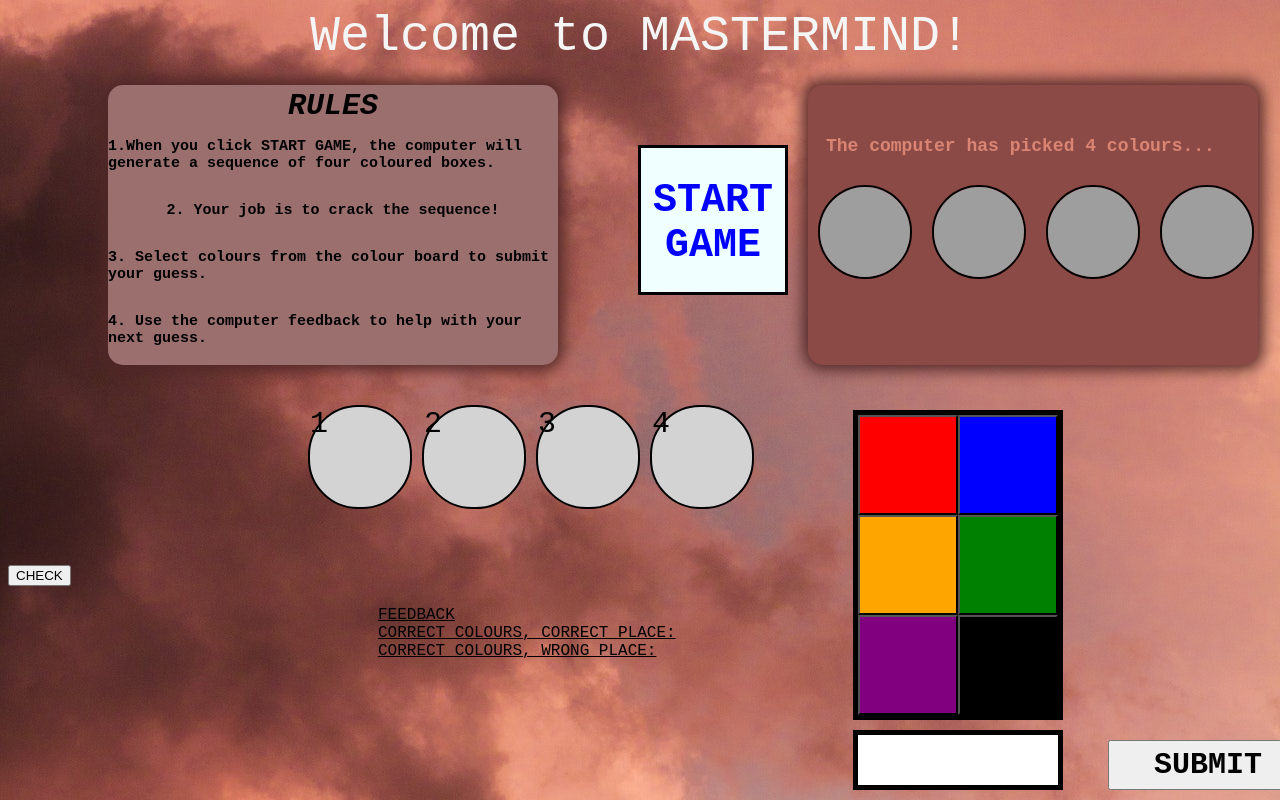
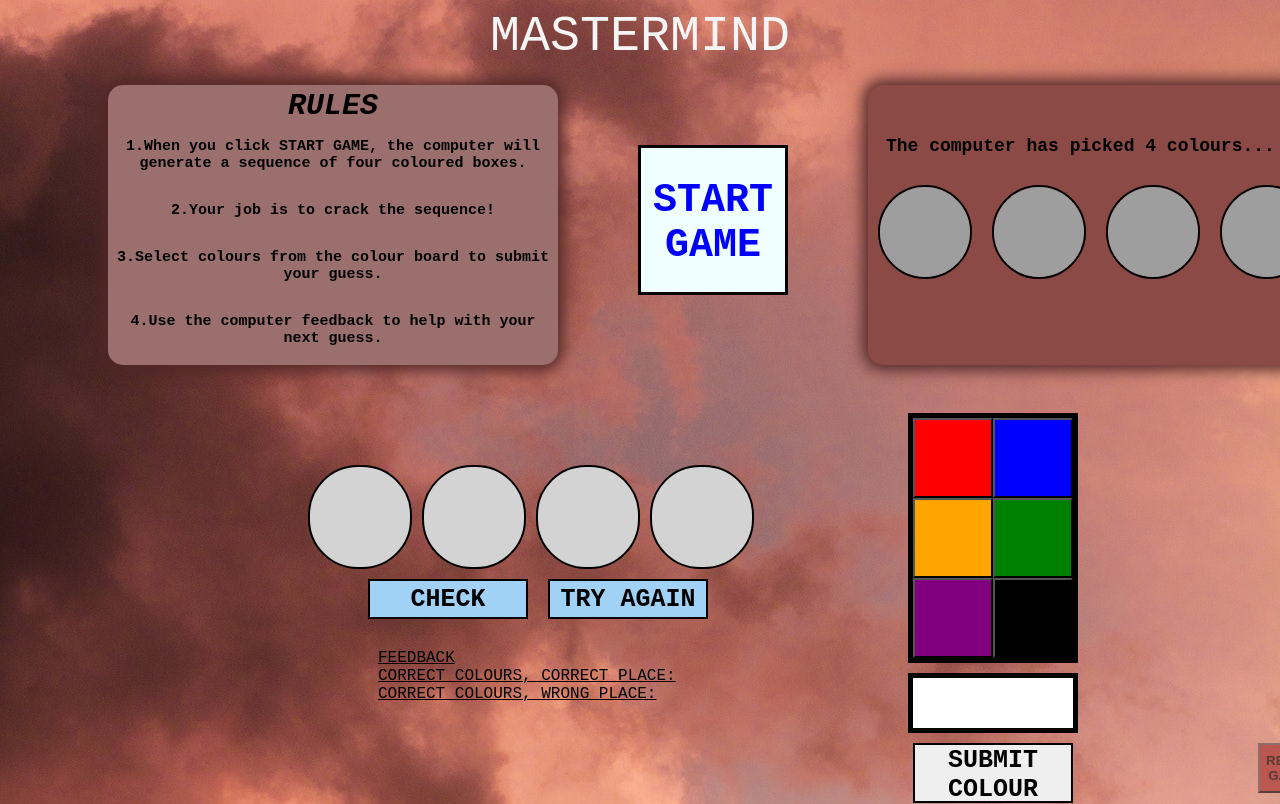
Before and after one commit to imogen-farr/ga-project-1, a plain HTML site: page index.html in a window 1280 px wide. Shown: the top 804 px of the page. Drawn offline with Linux system fonts and the light colour scheme; grey boxes are pictures that could not be loaded.

Commit message:
mastermind.3

```diff
--- a/index.html
+++ b/index.html
@@ -11,16 +11,16 @@
 
 <body>
   <div class="heading">
-    <box class="head-box">Welcome to MASTERMIND!</box>
+    <box class="head-box">MASTERMIND</box>
   </div>
 
   <box class="rules-box">
     <div class="rules-header">RULES</div>
     <div class="rules">
       <p>1.When you click START GAME, the computer will generate a sequence of four coloured boxes.</p>
-      <p>2. Your job is to crack the sequence!</p>
-      <p>3. Select colours from the colour board to submit your guess.</p>
-      <p>4. Use the computer feedback to help with your next guess.</p>
+      <p>2.Your job is to crack the sequence!</p>
+      <p>3.Select colours from the colour board to submit your guess.</p>
+      <p>4.Use the computer feedback to help with your next guess.</p>
 
     </div>
     </box>
@@ -47,13 +47,14 @@
 <section class="game">
 
 <div class="gameBoard">
-<div class="peg" id="peg1">1</div>
-<div class="peg" id="peg2">2</div>
-<div class="peg" id="peg3">3</div>
-<div class="peg" id="peg4">4</div>
+<div class="peg" id="peg1"></div>
+<div class="peg" id="peg2"></div>
+<div class="peg" id="peg3"></div>
+<div class="peg" id="peg4"></div>
 </div>
 
-<button class="check">CHECK</button>
+<button class="check" id="checkBox">CHECK</button>
+<button class="tryAgain" id="tryAgain">TRY AGAIN</button>
 
 <div class="feedback">FEEDBACK
   <div class="correct">CORRECT COLOURS, CORRECT PLACE:</div>
@@ -72,10 +73,15 @@
   </div>
 
   <div class="selectedColour"></div>
-  <button class="submit">SUBMIT</button>
+  <button class="submit">SUBMIT COLOUR</button>
 </div>
 </section>
 
+<box class="result.box">
+  <p id="result"></p>
+</box>
+
+<button class="reset">RESET GAME</button>
 
 
 </body>
--- a/scripts/app.js
+++ b/scripts/app.js
@@ -1,4 +1,5 @@
 function init() {
+
   // GENERATE RANDOM COLOURS:
 
   const startGame = document.querySelector(".start");
@@ -8,20 +9,23 @@ function init() {
     return colourOptions[Math.floor(Math.random() * colourOptions.length)];
   }
 
+
+  const computerChoices = [
+    makeChoice(),
+    makeChoice(),
+    makeChoice(),
+    makeChoice()
+  ];
+
   function makeComputerChoices() {
-    const computerChoices = {
-      firstChoice: makeChoice(),
-      secondChoice: makeChoice(),
-      thirdChoice: makeChoice(),
-      fourthChoice: makeChoice(),
-    };
-    const computerChoicesArray = Object.values(computerChoices);
-    console.log(computerChoicesArray, "object into array");
+    console.log("computer choices: ", computerChoices);
   }
 
+  console.log("computer choices: ", makeComputerChoices);
 
 
   startGame.addEventListener("click", makeComputerChoices);
+
   //
 
   //START GAME CLICK
@@ -108,6 +112,13 @@ function init() {
 
   check.addEventListener("click", changeCheckColour);
 
+  //CLICK 'TRY AGAIN' :
+  //CLEAR THE PEGS
+
+
+
+
+
   // SUBMIT MY SEQUENCE AND COMPARE
   const peg1 = document.querySelector("#peg1");
   const peg2 = document.querySelector("#peg2.background");
@@ -115,26 +126,77 @@ function init() {
   const peg4 = document.querySelector("#peg4.background");
 
   function compareAnswers() {
-    console.log("Player answers: ", playerAnswers);
+    console.log(computerChoices, playerAnswers);
+    const matches = computerChoices.map((choice, index) => {
+      if (choice === playerAnswers[index]) {
+        playerAnswers[index] = "done";
+        computerChoices[index] = "computer-done";
+        return { choice: choice, match: "full" };
+      } else if (playerAnswers.indexOf(choice) !== -1) {
+        playerAnswers[playerAnswers.indexOf(choice)] = "done";
+        computerChoices[index] = "computer-done";
+        return { choice: choice, match: "partial" };
+      } else {
+        playerAnswers[index] = "done";
+        computerChoices[index] = "computer-done";
+        return { choice: choice, match: "none" };
+      }
+    });
+    console.log("matches: ", matches);
+  }
+  check.addEventListener("click", compareAnswers);
 
 
 
-    const isSubset = (playerAnswers, computerChoicesArray) =>
-      computerChoicesArray.every((element) => playerAnswers.includes(element));
+  // YOU WIN POP UP
 
-    console.log("comparing 2 arrays", isSubset);
+  // const result = document.getElementById("result");
+
+  // function winGame() {
+  //   if (computerChoices === playerAnswers) { //CHECK THIS LINE!
+  //     result.innerHTML = "YOU WIN!";
+  //     result.style.backgroundColor = rgb(211, 175, 54);
+  //   }
+  // }
+  // check.addEventListener("click", winGame);
+
+  //
+
+
+
+  // RESET THE GAME
+  const resetButton = document.querySelector(".reset");
+
+  // function resetGame() {
+  //   startGame.style.background = "white";
+  //   check.style.background = "white";
+  //   firstChoice.style.background = "white";
+  //   secondChoice.style.background = "white";
+  //   thirdChoice.style.background = "white";
+  //   fourthChoice.style.background = "white";
+  // }
+
+  function resetGame() {
+    console.log("NEW GAME: ", makeComputerChoices);
+
+  }
+
+  resetButton.addEventListener("click", resetGame);
 
 
 
 
 
 
-  }
-
-  check.addEventListener("click", compareAnswers);
 
 
-  //
+
+
+
+
+
+
+
 
 
 }
--- a/styles/main.css
+++ b/styles/main.css
@@ -18,7 +18,7 @@ body {
   display: flex;
   flex-direction: column;
   justify-content: center;
-  align-items: center;
+  text-align: center;
   font-size: 30px;
   font-style: oblique;
   font-weight: bold;
@@ -39,6 +39,8 @@ body {
   flex-direction: column;
   align-content: flex-start;
 }
+
+
 
 h1 {
   display: flex;
@@ -67,7 +69,7 @@ h1 {
 }
 
 .computerSeq {
-  margin-left: 800px;
+  margin-left: 860px;
   display: flex;
   justify-items: center;
   background-color: rgb(139, 74, 70);
@@ -77,6 +79,7 @@ h1 {
   margin-right: 100px;
   box-shadow: 0px 0px 15px 5px rgb(80, 39, 39);
   border-radius: 15px;
+  text-align: center;
 
 }
 
@@ -91,7 +94,7 @@ p {
   margin-left: 18px;
   position: absolute;
   font-size: 18px;
-  color: rgb(218, 133, 115);
+  color: black;
   font-weight: bold;
 }
 
@@ -128,16 +131,18 @@ p {
   width: 100px;
   border: 2px solid black;
   background-color: lightgray;
-  margin-top: -160px;
+  margin-top: -100px;
   font-size: 30px;
   margin-right: 10px;
   border-radius: 50px;
+
+
 }
 
 .feedback {
   text-decoration: underline;
   margin-left: 370px;
-  margin-top: 20px;
+  margin-top: 80px;
 }
 
 
@@ -145,23 +150,36 @@ p {
   display: flex;
 }
 
+.check, .tryAgain {
+  margin-left: 360px;
+  margin-top: 10px;
+  height: 40px;
+  width: 160px;
+  position: absolute;
+  font-family: 'Courier New', Courier, monospace;
+  font-size: 25px;
+  border: 2px solid black;
+  font-weight: bold;
+  background-color: rgb(162, 209, 246);
+}
+
+.tryAgain {
+  margin-left: 540px;
+}
 
 
 .colourOptions {
   display: grid;
-  grid-template-columns: repeat(2,100px);
-  grid-template-rows: repeat(3, 100px);
-  width: 200px;
-  height: 300px;
+  grid-template-columns: repeat(2,80px);
+  grid-template-rows: repeat(3, 80px);
+  width: 160px;
+  height: 240px;
   border: 5px solid black;
   margin: 0 auto;
 }
 
 .selectedColour {
-  display: grid;
-  grid-template-columns: repeat(4, 50px);
-  grid-template-rows: repeat(1, 50px);
-  width: 200px;
+  width: 160px;
   height:  50px;
   border: 5px solid black;
   margin: 0 auto;
@@ -174,17 +192,18 @@ p {
 }
 
 .submit {
-  width: 200px;
-  height: 50px;
-  margin: 0 auto;
-  margin-top: 10px;
-  font-size: 30px;
+  width: 160px;
+  height: 60px;
+  margin-top: 30px;
+  margin-bottom: -70px;
+  font-size: 25px;
   font-family: 'Courier New', Courier, monospace;
   font-weight: bold;
   text-align: center;
-  margin-left: 500px;
-  margin-top: -50px;
+  margin-left: 5px;
   color: black;
+  border: 2px solid black;
+  position: absolute;
 }
 
 .sideBoard {
@@ -195,8 +214,9 @@ p {
   margin-left: 100px;
   position: absolute;
   float: right;
-  margin-left: 600px;
-  margin-top: -250px;
+  margin-left: 900px;
+  margin-top: -290px;
+  position: absolute;
 }
 
 .red {
@@ -222,3 +242,33 @@ p {
 .black {
   background-color: black;
 }
+
+
+.result-box {
+  border: 2px black;
+  height:400px;
+  width:300px;
+  position: absolute;
+  display: flex;
+  justify-content: center;
+}
+
+#result {
+  font-size: 150px;
+  font-weight: bolder;
+  text-decoration:underline;
+  color: black;
+  position: absolute;
+  margin-left: 360px;
+  margin-top: -350px;
+  /* background-color: rgb(211, 175, 54);  */
+}
+
+.reset {
+  margin-left: 1250px;
+  margin-top: 40px;
+  background-color: brown;
+  font-weight: bold;
+  opacity: 0.6;
+  height: 50px;
+}
```
Also changed, not shown: 1 other file.
